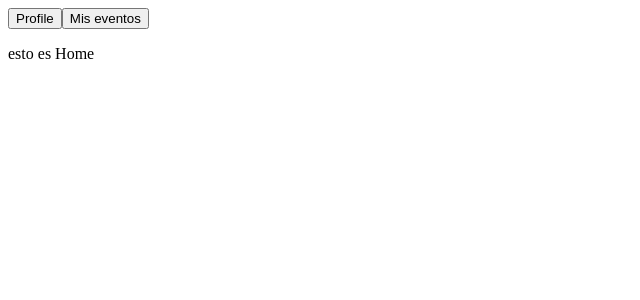
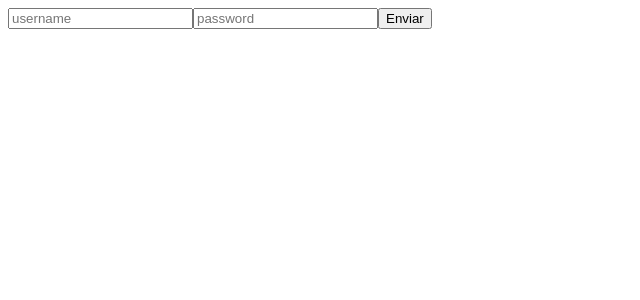
Before and after one commit to ShadiYn/FrontEndEjercicioGrupal, a React (Vite) app: page / in a window 1280 px wide. Shown: the top 300 px of the page, without its empty margins (0-640 px from the left). Built offline with nearby package versions, Linux system fonts and the light colour scheme.

Commit message:
login realizado

```diff
--- a/src/App.jsx
+++ b/src/App.jsx
@@ -1,17 +1,9 @@
-import Router from './app/Router';
+import Router from "./app/Router";
+import Login from "./Pages/Login";
+import { useUserContext } from "./providers/UserProvider";
+const App = () =>{
+  const {user} = useUserContext();
+    return  user ? <Router/> : <Login/>
 
-const App = () =>{
-
-  return(
-    <div>
-  <div>
-    <Router>
-
-    </Router>
-  </div>
-    </div>
-  )
-
-}
-
-export default App;
+  }
+  export default App
--- a/src/Pages/Login.jsx
+++ b/src/Pages/Login.jsx
@@ -1,8 +1,26 @@
+import { useState } from "react";
+import { login } from "../apis/api";
+import { useUserContext } from "../providers/UserProvider";
+
 const Login = ()=>{
+    const {setUser}= useUserContext();
+
+    const handleClick = async ()=>{
+        const response = await login(u);
+        setUser(response);
+    }
+
+    const [u, setU] = useState();
+
 return(
     <>
     <div>
-        <p> esto es Login</p>
+    <input type="text" placeholder="username" onChange={(e) => setU({...u, username: e.target.value})} />
+
+      <input type="password" placeholder="password" onChange={(e) => setU({...u, password: e.target.value})} />
+
+      <button onClick={handleClick}>Enviar</button>
+
     </div>
     </>
 )
--- a/src/Pages/UserProfile.jsx
+++ b/src/Pages/UserProfile.jsx
@@ -11,8 +11,6 @@ const UserProfile = ()=>{
         <>
             <div>
                 <button onClick={handlePerfil}>Home</button>
-
-
                 <p> esto es perfil</p>
             </div>
 
--- a/src/apis/api.js
+++ b/src/apis/api.js
@@ -1,5 +1,27 @@
 import axios from 'axios';
+const i = axios.create({
+    baseURL: 'http://localhost:8080'
+});
 
-const instance = axios.create({baseURL: 'http://localhost:8080'});
+export const login = async ({username,password})=>{
+    const token = btoa(username+ ':'+ password);
 
-export const getEvents = async ()=> await instance.get('/cosas');
+    console.log('ajshajshas', token);
+
+    const response = await i.post('/login', {},{
+        headers: {
+            'Content-Type': 'application/json',
+            'Authorization': 'Basic ' + token
+          }
+        }
+    );
+
+    setAuth(token);
+    return response.data;
+}
+
+
+const setAuth = async (token) => {
+    console.log('aaaaaaaaaaaaaaaaaaaaaaa', token)
+      i.defaults.headers.common.Authorization = `basic ${token}`;
+  };
--- a/src/app/Router.jsx
+++ b/src/app/Router.jsx
@@ -1,13 +1,14 @@
 import { BrowserRouter, Route, Routes} from 'react-router-dom';
-import Menu from '../Pages/MainMenu';
+
 import UserProfile from '../Pages/UserProfile';
 import PrivateListEvents from '../Pages/PrivateListEvents';
 import PublicListEvents from '../Pages/PublicListEvents';
+import Login from '../Pages/Login'
 
 const Router = () => (
     <BrowserRouter>
         <Routes>
-            <Route index element={<Menu/>} />
+            <Route index element={<Login/>} />
 
             <Route path="/user-profile" element={<UserProfile/>} />
 
--- a/src/main.jsx
+++ b/src/main.jsx
@@ -1,9 +1,12 @@
 import { StrictMode } from 'react'
 import { createRoot } from 'react-dom/client'
 import App from './App.jsx'
+import UserProvider from './providers/UserProvider.jsx'
 
 createRoot(document.getElementById('root')).render(
   <StrictMode>
+    <UserProvider>
     <App />
+    </UserProvider>
   </StrictMode>,
 )
--- /dev/null
+++ b/src/providers/UserProvider.jsx
@@ -0,0 +1,15 @@
+import { createContext, useState, useContext } from 'react';
+
+const AppContext = createContext();
+export const useUserContext = () => useContext(AppContext);
+
+const UserProvider = ({ children}) => {
+  const [user, setUser] = useState();
+  return (
+    <AppContext.Provider value={{user, setUser}}>
+      {children}
+    </AppContext.Provider>
+  );
+}
+
+export default UserProvider;
```
